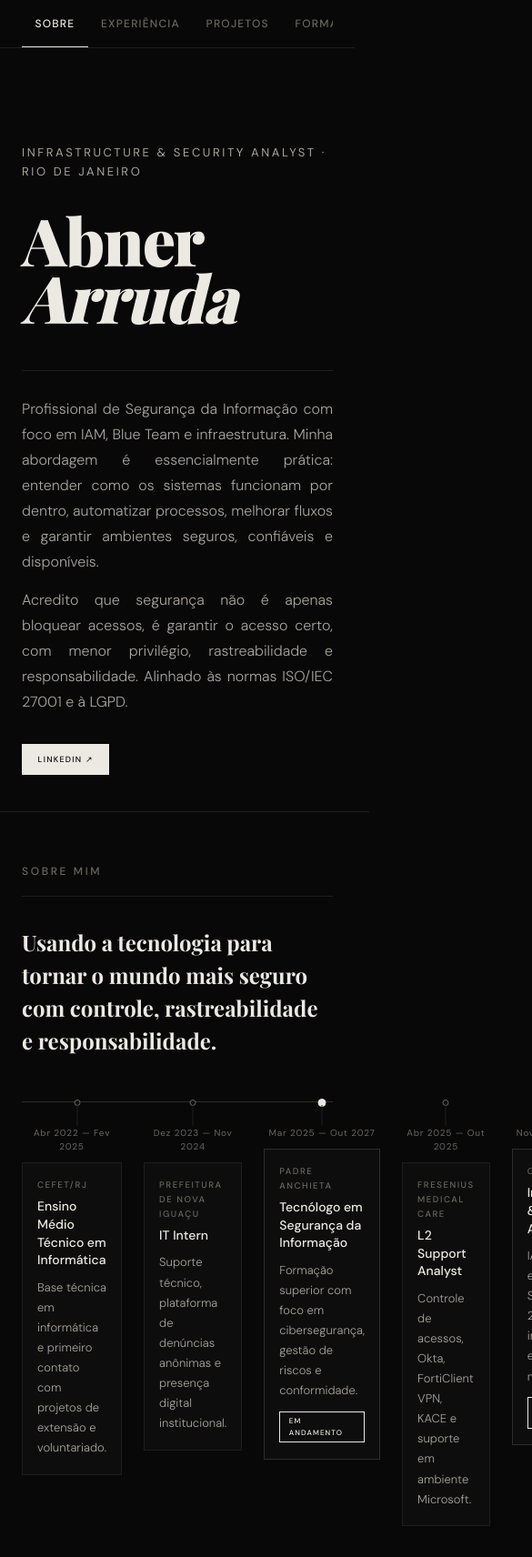
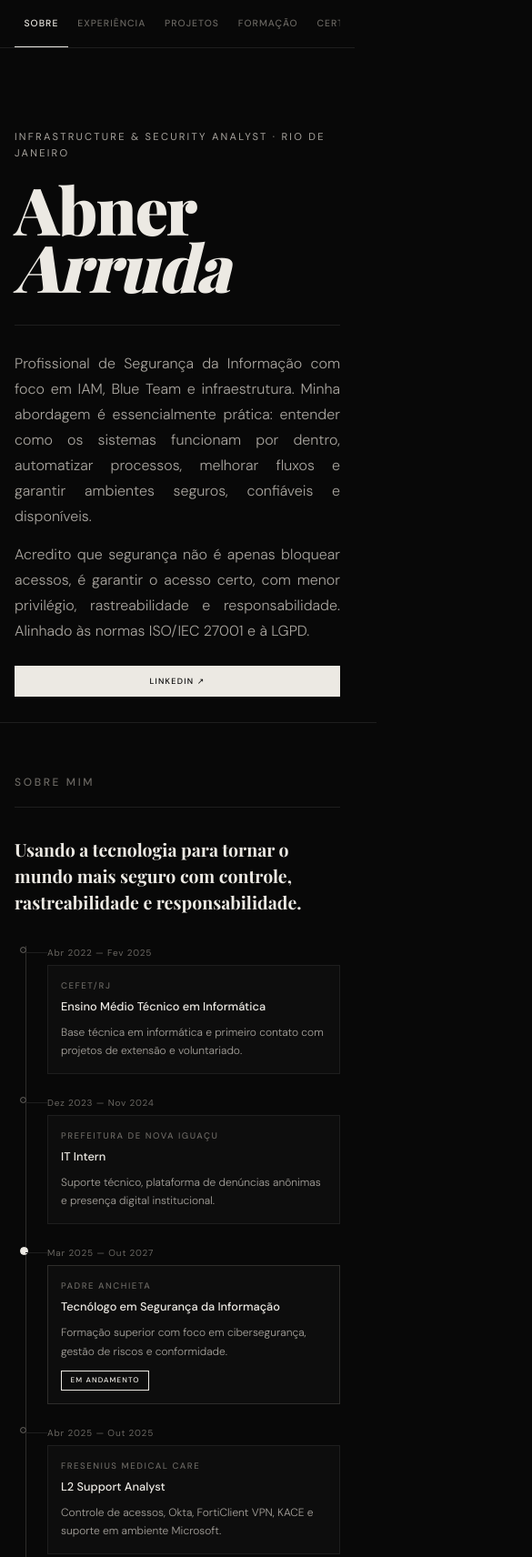
Before and after one commit to Abner-Arruda/abner-arruda.github.io, a plain HTML site: page index.html in a window 390 px wide. Shown: the top 1712 px of the page at 91% size, 585 px wide, since content can reach past the window. Drawn offline with nearby package versions, Linux system fonts and the light colour scheme; a web font is replaced by a local one.

Commit message:
Update index.html

```diff
--- a/index.html
+++ b/index.html
@@ -859,16 +859,110 @@
   }
 
   /* ── RESPONSIVE ── */
-  @media (max-width: 780px) {
-    .hero { padding: 3rem 1.5rem 2.5rem; }
-    .hero-bottom { flex-direction: column; align-items: flex-start; }
+
+  /* ── Tablet largo / notebook pequeno (≤ 1024px) ── */
+  @media (max-width: 1024px) {
+    .header-inner, .content { padding-left: 2rem; padding-right: 2rem; }
+    .site-footer { padding-left: 2rem; padding-right: 2rem; }
+    .hero { padding: 4rem 2rem 3rem; }
+    .exp-block { grid-template-columns: 180px 1fr; gap: 2.5rem; }
+    .tl-role { font-size: 0.8125rem; }
+    .tl-desc { font-size: 0.75rem; }
+  }
+
+  /* ── Tablet / mobile largo (≤ 768px) ── */
+  @media (max-width: 768px) {
+    .header-inner, .content { padding-left: 1.25rem; padding-right: 1.25rem; }
+    .site-footer { padding-left: 1.25rem; padding-right: 1.25rem; flex-direction: column; gap: 0.25rem; text-align: center; }
+
+    .hero { padding: 2.5rem 1.25rem 2rem; }
+    .hero-bottom { flex-direction: column; align-items: flex-start; gap: 1.5rem; }
+    .hero-links { width: 100%; }
+    .btn-solid, .btn-ghost { flex: 1; justify-content: center; }
+
+    /* Timeline → vertical em mobile */
+    .timeline-track {
+      flex-direction: column;
+      padding-top: 0;
+      gap: 0;
+    }
+    .timeline-track::before {
+      top: 0; bottom: 0; left: 0.75rem;
+      right: auto;
+      width: 1px; height: auto;
+    }
+    .tl-item {
+      flex: none;
+      width: 100%;
+      padding: 0 0 1.5rem 2.25rem;
+    }
+    .tl-item:first-child { padding-left: 2.25rem; }
+    .tl-item:last-child  { padding-right: 0; padding-bottom: 0; }
+    .tl-item::before {
+      top: 0.1rem; left: 0.375rem;
+      transform: none;
+    }
+    .tl-item.tl-active::before {
+      top: 0.05rem; left: 0.35rem;
+    }
+    .tl-item::after {
+      top: 0.45rem; left: 0.75rem;
+      width: 1.5rem; height: 1px;
+      transform: none;
+    }
+    .tl-date { text-align: left; margin-bottom: 0.4rem; }
+
     .about-cols { grid-template-columns: 1fr; }
-    .exp-block { grid-template-columns: 1fr; gap: 0.875rem; }
+    .exp-block { grid-template-columns: 1fr; gap: 1rem; }
+    .exp-block:first-of-type { padding-top: 0; }
     .projects-grid { grid-template-columns: 1fr; }
+    .proj-card { padding: 2rem 1.5rem; }
     .contact-grid { grid-template-columns: 1fr; max-width: 100%; }
-    .lang-row { max-width: 100%; }
-    .header-inner, .content { padding-left: 1.5rem; padding-right: 1.5rem; }
-    .site-footer { padding-left: 1.5rem; padding-right: 1.5rem; }
+    .lang-row { max-width: 100%; flex-direction: column; }
+    .edu-row { flex-direction: column; align-items: flex-start; gap: 0.75rem; }
+    .vol-head { flex-direction: column; }
+    .cert-row { flex-wrap: wrap; gap: 0.75rem; }
+    .cert-date { margin-left: 0; text-align: left; }
+    .rec-text { font-size: 0.9375rem; }
+  }
+
+  /* ── Mobile pequeno (≤ 480px) ── */
+  @media (max-width: 480px) {
+    .header-inner, .content { padding-left: 1rem; padding-right: 1rem; }
+    .site-footer { padding-left: 1rem; padding-right: 1rem; }
+
+    .tab-btn { padding: 0 0.65rem; font-size: 0.65rem; }
+
+    .hero { padding: 2rem 1rem 1.75rem; }
+    .hero-eyebrow { font-size: 0.7rem; margin-bottom: 1.25rem; }
+    .hero-name { margin-bottom: 2rem; }
+
+    .about-lead { font-size: clamp(1.2rem, 5vw, 1.6rem); }
+    .about-card { padding: 1.5rem 1.25rem; }
+
+    .exp-role-title { font-size: 1.5rem; }
+    .proj-card { padding: 1.5rem 1.25rem; }
+    .proj-name { font-size: 1.2rem; }
+
+    .rec-card { padding: 1.75rem 1.25rem; }
+    .rec-head { flex-direction: column; gap: 0.75rem; }
+
+    .contact-card { padding: 1.375rem 1.25rem; }
+    .lang-card { padding: 1.25rem 1.25rem; }
+
+    .tl-body { padding: 0.875rem; }
+    .tl-role { font-size: 0.8rem; }
+    .tl-desc { font-size: 0.75rem; }
+  }
+
+  /* ── TV / tela grande (≥ 1600px) ── */
+  @media (min-width: 1600px) {
+    .header-inner, .content, .site-footer { max-width: 1320px; }
+    .hero { max-width: 1320px; }
+    body { font-size: 1.0625rem; }
+    .exp-block { grid-template-columns: 260px 1fr; gap: 5rem; }
+    .projects-grid { grid-template-columns: repeat(3, 1fr); }
+    .about-lead { font-size: clamp(2rem, 2.5vw, 2.5rem); }
   }
 
   @media (prefers-reduced-motion: reduce) {
```
